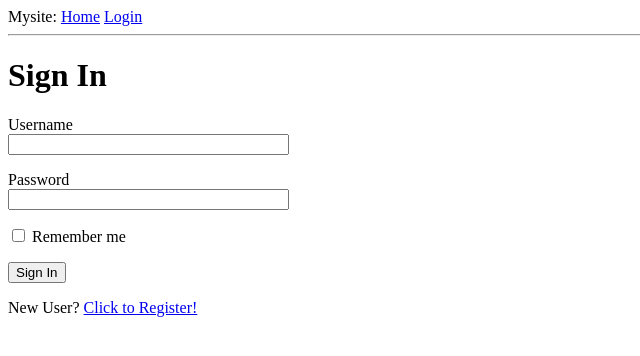
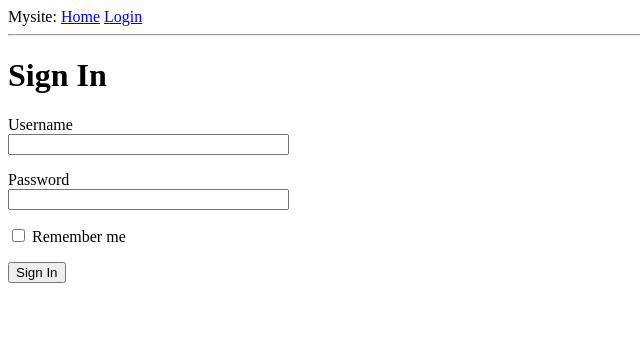
Before and after one commit to dyan27/schoolhouse_capstone, a Flask app: page /login in a window 1280 px wide. Shown: the top 356 px of the page, without its empty margins (0-640 px from the left). Run offline with Flask 2, Linux system fonts and the light colour scheme.

Commit message:
Revert "user registration and cleanup of pycache dirs"
This reverts commit 1a7bdbed11b365dcbf3d3f11ba717d6284f27193.

```diff
--- a/app/forms.py
+++ b/app/forms.py
@@ -1,31 +1,11 @@
 from ast import Pass
 from tokenize import String
-from xml.dom import ValidationErr
-from flask_login import user_needs_refresh
 from flask_wtf import FlaskForm
 from wtforms import StringField, PasswordField, BooleanField, SubmitField
-from wtforms.validators import DataRequired, Email, EqualTo, ValidationError
-from app.models import User
+from wtforms.validators import DataRequired
 
 class LoginForm(FlaskForm):
     username = StringField('Username', validators=[DataRequired()])
     password = PasswordField('Password', validators=[DataRequired()])
     remember_me = BooleanField('Remember me')
     submit = SubmitField('Sign In')
-
-class RegistrationForm(FlaskForm):
-    username = StringField('Username', validators=[DataRequired()])
-    email = StringField('Email', validators=[DataRequired(), Email()])
-    password = PasswordField('Password', validators=[DataRequired()])
-    password2 = PasswordField('Password', validators=[DataRequired(), EqualTo('password')])
-    submit = SubmitField('Register')
-
-    def validate_username(self, username):
-        user = User.query.filter_by(username=username.data).first()
-        if user is not None:
-            raise ValidationError('Please use a different username')
-
-    def validate_email(self, email):
-        user = User.query.filter_by(email=email.data).first()
-        if user is not None:
-            raise ValidationError('Please use a different email address')
--- a/app/routes.py
+++ b/app/routes.py
@@ -1,10 +1,9 @@
-from app import app, db
+from app import app
 import codecs
-from flask import render_template, redirect, flash, url_for, request
-from app.forms import LoginForm, RegistrationForm
+from flask import render_template, redirect, flash, url_for
+from app.forms import LoginForm
 from app.models import User
 from flask_login import current_user, login_user, logout_user, login_required
-from werkzeug.urls import url_parse
 
 # 3rd party
 import pandas as pd
@@ -17,21 +16,6 @@ def index():
     f = codecs.open("project-evelyn.html", 'r')
     return f.read()
 
-@app.route('/register', methods=['GET', 'POST'])
-def register():
-    if current_user.is_authenticated:
-        return redirect(url_for('index'))
-    form = RegistrationForm()
-    if form.validate_on_submit():
-        user = User(username=form.username.data, email=form.email.data)
-        user.set_password(form.password.data)
-        db.session.add(user)
-        db.session.commit()
-        flash('Congratulations, you are now a registered user!')
-        return redirect(url_for('login'))
-    return render_template('register.html', title='Register', form=form)
-
-
 @app.route('/login', methods=['GET', 'POST'])
 def login():
     if current_user.is_authenticated:
@@ -39,14 +23,11 @@ def login():
     form = LoginForm()
     if form.validate_on_submit():
         user = User.query.filter_by(username=form.username.data).first()
-        if user is None or not user.check_password(form.password.data):
+        if user is None or not user.checkpassword(form.password.data):
             flash('Invalid username or password')
             return redirect(url_for('login'))
         login_user(user, remember=form.remember_me.data)
-        next_page = request.args.get('next')
-        if not next_page or url_parse(next_page).netloc != '':
-            next_page = url_for('index')
-        return redirect(next_page)
+        return redirect(url_for('index'))
     return render_template("login.html", title="Sign In", form=form)
 
 @app.route('/logout')
--- a/app/templates/index.html
+++ b/app/templates/index.html
@@ -1,7 +1,7 @@
 {% extends base.html %}
 
 {% block content %}
-    <h1>Hi, {{ current_user.username }}</h1>
+    <h1>Hi, {{ user.username }}</h1>
     {% for post in posts %}
     <div><p>{{ post.author.username }} says: <b>{{ post.body }}</b></p></div>
     {% endfor %}
--- a/app/templates/login.html
+++ b/app/templates/login.html
@@ -21,5 +21,4 @@
     <p>{{ form.remember_me() }} {{ form.remember_me.label }}</p>
     <p>{{ form.submit() }}</p>
 </form>
-<p>New User? <a href="{{ url_for('register') }}">Click to Register!</a></p>
 {% endblock %}
```
Also changed, not shown: app/templates/register.html (deleted, +0 -37 lines), app.db, 1 other file.
